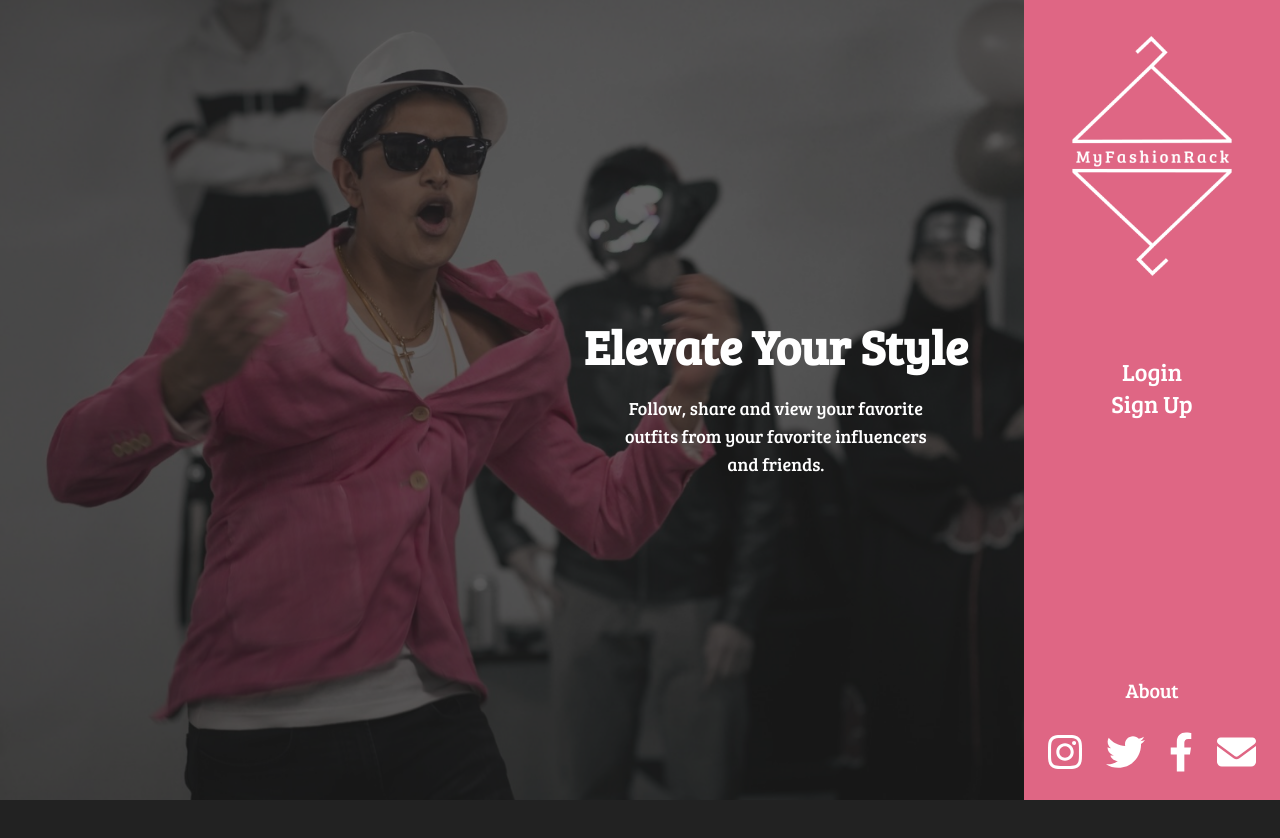
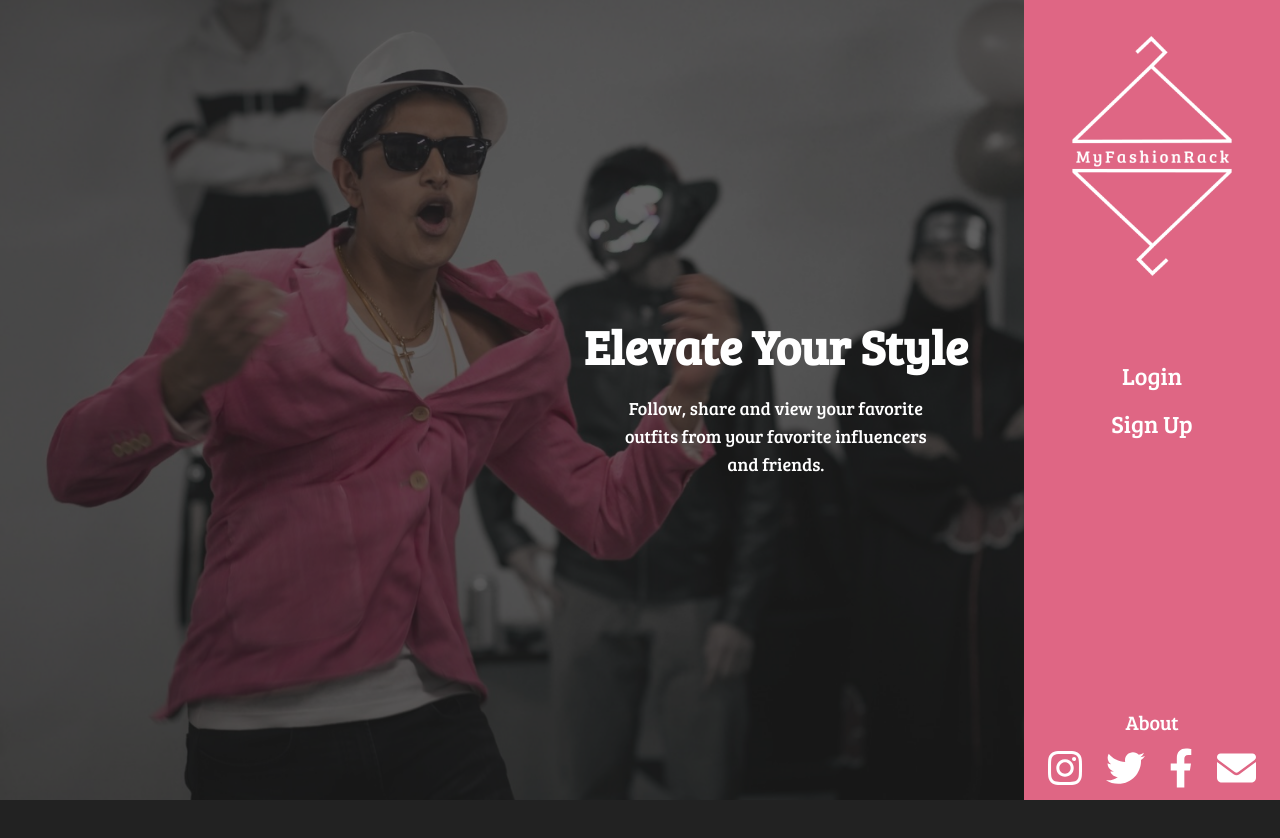
Before and after one commit to sahilbt/MyFashionRack, a Next.js app in the folder frontend/: page / in a window 1280 px wide. Shown: the top 838 px of the page. Built offline with nearby package versions, Linux system fonts and the light colour scheme.

Commit message:
fixed login/signup centering

```diff
--- a/frontend/components/LandingNav.js
+++ b/frontend/components/LandingNav.js
@@ -12,10 +12,18 @@ export default function LandingNav(){
             className="h-60 w-auto mt-9"
                 src = {Logo}
             />
-            <a href="#" className="text-2xl mt-20">Login</a>
-            <a href="#" className="text-2xl">Sign Up</a>
 
-            <div className="flex-row absolute bottom-0 justify-center items-center">
+            <div className="absolute flex flex-col gap-y-4 justify-center items-center h-screen">
+                <div className="text-center">
+                    <a href="#" className="text-2xl">Login</a>
+                </div>
+                <div className="text-center">
+                    <a href="#" className="text-2xl">Sign Up</a>
+                </div>
+
+            </div>
+
+            <div className="flex-row absolute bottom-0">
                 <div className="text-center">
                     <a href="#" className="text-xl">About</a>
                 </div>
@@ -23,25 +31,25 @@ export default function LandingNav(){
                 <div className="flex ml-6 mr-6 gap-6">
                     <a href="#">
                         <Image
-                            className = "h-24"
+                            className = "h-16"
                             src = {Insta}
                         />
                     </a>
                     <a href="#">
                         <Image
-                            className = "h-24"
+                            className = "h-16"
                             src = {Twit}
                         />
                     </a>
                     <a href="#">
                         <Image
-                            className = "h-24"
+                            className = "h-16"
                             src = {Facebook}
                         />
                     </a>
                     <a href="#">
                         <Image
-                            className = "h-24"
+                            className = "h-16"
                             src = {Mail}
                         />
                     </a>
```
